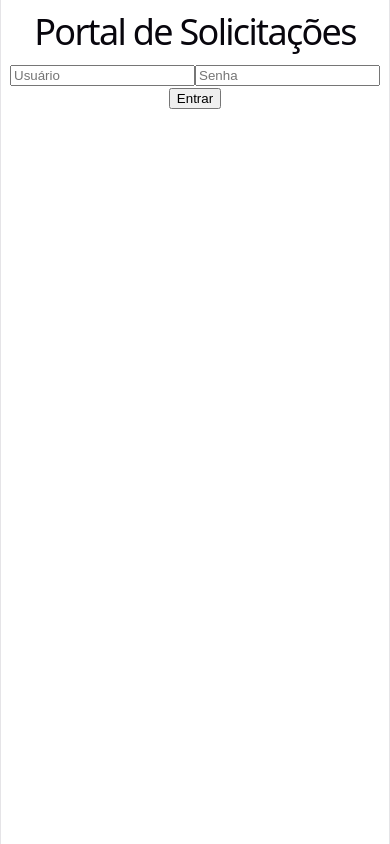
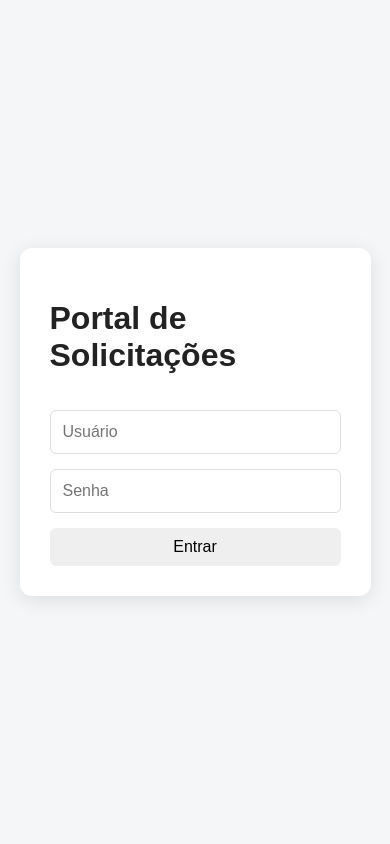
Before and after one commit to Dagmar87/portal-solicitacoes, a React app in the folder frontend/: page /login in a window 390 px wide. Built offline with nearby package versions, Linux system fonts and the light colour scheme; the HTML template or start-up script is replaced by a standard one.

Commit message:
Criação do CSS responsivo

```diff
--- a/frontend/src/index.css
+++ b/frontend/src/index.css
@@ -1,111 +1,150 @@
-:root {
-  --text: #6b6375;
-  --text-h: #08060d;
-  --bg: #fff;
-  --border: #e5e4e7;
-  --code-bg: #f4f3ec;
-  --accent: #aa3bff;
-  --accent-bg: rgba(170, 59, 255, 0.1);
-  --accent-border: rgba(170, 59, 255, 0.5);
-  --social-bg: rgba(244, 243, 236, 0.5);
-  --shadow:
-    rgba(0, 0, 0, 0.1) 0 10px 15px -3px, rgba(0, 0, 0, 0.05) 0 4px 6px -2px;
-
-  --sans: system-ui, 'Segoe UI', Roboto, sans-serif;
-  --heading: system-ui, 'Segoe UI', Roboto, sans-serif;
-  --mono: ui-monospace, Consolas, monospace;
-
-  font: 18px/145% var(--sans);
-  letter-spacing: 0.18px;
-  color-scheme: light dark;
-  color: var(--text);
-  background: var(--bg);
-  font-synthesis: none;
-  text-rendering: optimizeLegibility;
-  -webkit-font-smoothing: antialiased;
-  -moz-osx-font-smoothing: grayscale;
-
-  @media (max-width: 1024px) {
-    font-size: 16px;
-  }
-}
-
-@media (prefers-color-scheme: dark) {
-  :root {
-    --text: #9ca3af;
-    --text-h: #f3f4f6;
-    --bg: #16171d;
-    --border: #2e303a;
-    --code-bg: #1f2028;
-    --accent: #c084fc;
-    --accent-bg: rgba(192, 132, 252, 0.15);
-    --accent-border: rgba(192, 132, 252, 0.5);
-    --social-bg: rgba(47, 48, 58, 0.5);
-    --shadow:
-      rgba(0, 0, 0, 0.4) 0 10px 15px -3px, rgba(0, 0, 0, 0.25) 0 4px 6px -2px;
-  }
-
-  #social .button-icon {
-    filter: invert(1) brightness(2);
-  }
+* {
+  box-sizing: border-box;
 }
 
 body {
   margin: 0;
+  font-family:
+    Arial,
+    Helvetica,
+    sans-serif;
+  background: #f5f6f8;
+  color: #222;
 }
 
-#root {
-  width: 1126px;
-  max-width: 100%;
-  margin: 0 auto;
-  text-align: center;
-  border-inline: 1px solid var(--border);
-  min-height: 100svh;
+button,
+input,
+select,
+textarea {
+  font: inherit;
+}
+
+button,
+.button {
+  border: 0;
+  border-radius: 6px;
+  padding: 10px 16px;
+  cursor: pointer;
+  text-decoration: none;
+  display: inline-block;
+}
+
+.container {
+  width: min(
+    1200px,
+    calc(100% - 32px)
+  );
+
+  margin: 30px auto;
+}
+
+.dashboard-grid {
+  display: grid;
+
+  grid-template-columns:
+    repeat(4, 1fr);
+
+  gap: 20px;
+}
+
+.card {
+  background: white;
+  border-radius: 10px;
+  padding: 24px;
+
+  box-shadow:
+    0 2px 8px
+    rgba(0, 0, 0, 0.08);
+}
+
+.card strong {
+  font-size: 32px;
+}
+
+.filters {
+  background: white;
+  padding: 20px;
+  border-radius: 10px;
+
+  display: flex;
+  gap: 10px;
+  flex-wrap: wrap;
+
+  margin-bottom: 20px;
+}
+
+.filters input,
+.filters select {
+  padding: 10px;
+  border: 1px solid #ddd;
+  border-radius: 6px;
+}
+
+.table-wrapper {
+  background: white;
+  overflow-x: auto;
+  border-radius: 10px;
+}
+
+table {
+  width: 100%;
+  border-collapse: collapse;
+}
+
+th,
+td {
+  padding: 14px;
+  border-bottom: 1px solid #eee;
+  text-align: left;
+}
+
+.login-page {
+  min-height: 100vh;
+
+  display: flex;
+  justify-content: center;
+  align-items: center;
+}
+
+.login-card {
+  background: white;
+  width: 400px;
+  max-width: 90%;
+
+  padding: 30px;
+
+  border-radius: 12px;
+
+  box-shadow:
+    0 4px 20px
+    rgba(0, 0, 0, 0.1);
+
   display: flex;
   flex-direction: column;
-  box-sizing: border-box;
+  gap: 15px;
 }
 
-h1,
-h2 {
-  font-family: var(--heading);
-  font-weight: 500;
-  color: var(--text-h);
+.login-card input {
+  padding: 12px;
+
+  border: 1px solid #ddd;
+
+  border-radius: 6px;
 }
 
-h1 {
-  font-size: 56px;
-  letter-spacing: -1.68px;
-  margin: 32px 0;
-  @media (max-width: 1024px) {
-    font-size: 36px;
-    margin: 20px 0;
+.error {
+  color: #b00020;
+}
+
+@media (max-width: 800px) {
+  .dashboard-grid {
+    grid-template-columns:
+      repeat(2, 1fr);
   }
 }
-h2 {
-  font-size: 24px;
-  line-height: 118%;
-  letter-spacing: -0.24px;
-  margin: 0 0 8px;
-  @media (max-width: 1024px) {
-    font-size: 20px;
+
+@media (max-width: 500px) {
+  .dashboard-grid {
+    grid-template-columns: 1fr;
   }
 }
-p {
-  margin: 0;
-}
-
-code,
-.counter {
-  font-family: var(--mono);
-  display: inline-flex;
-  border-radius: 4px;
-  color: var(--text-h);
-}
-
-code {
-  font-size: 15px;
-  line-height: 135%;
-  padding: 4px 8px;
-  background: var(--code-bg);
-}
```
